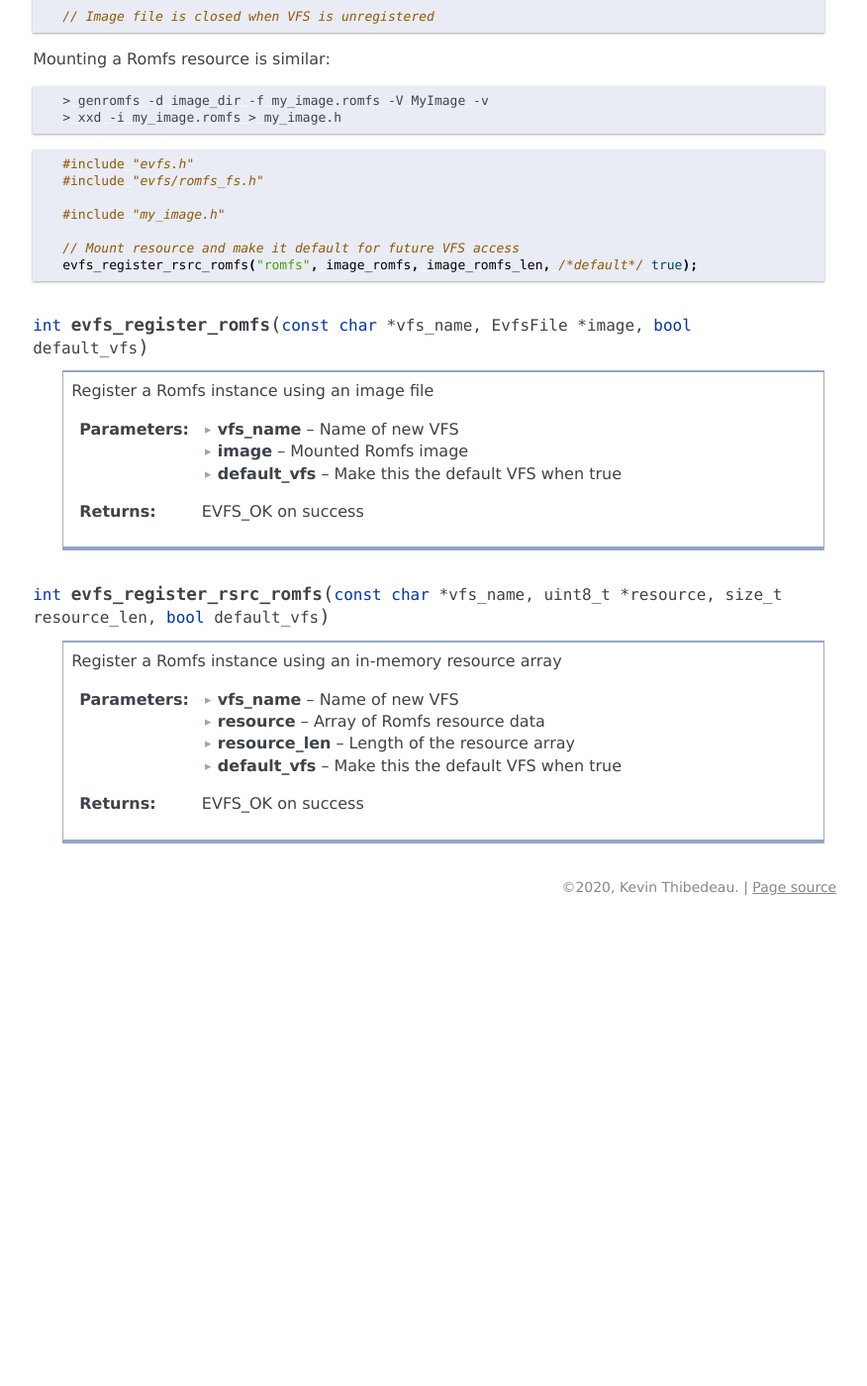
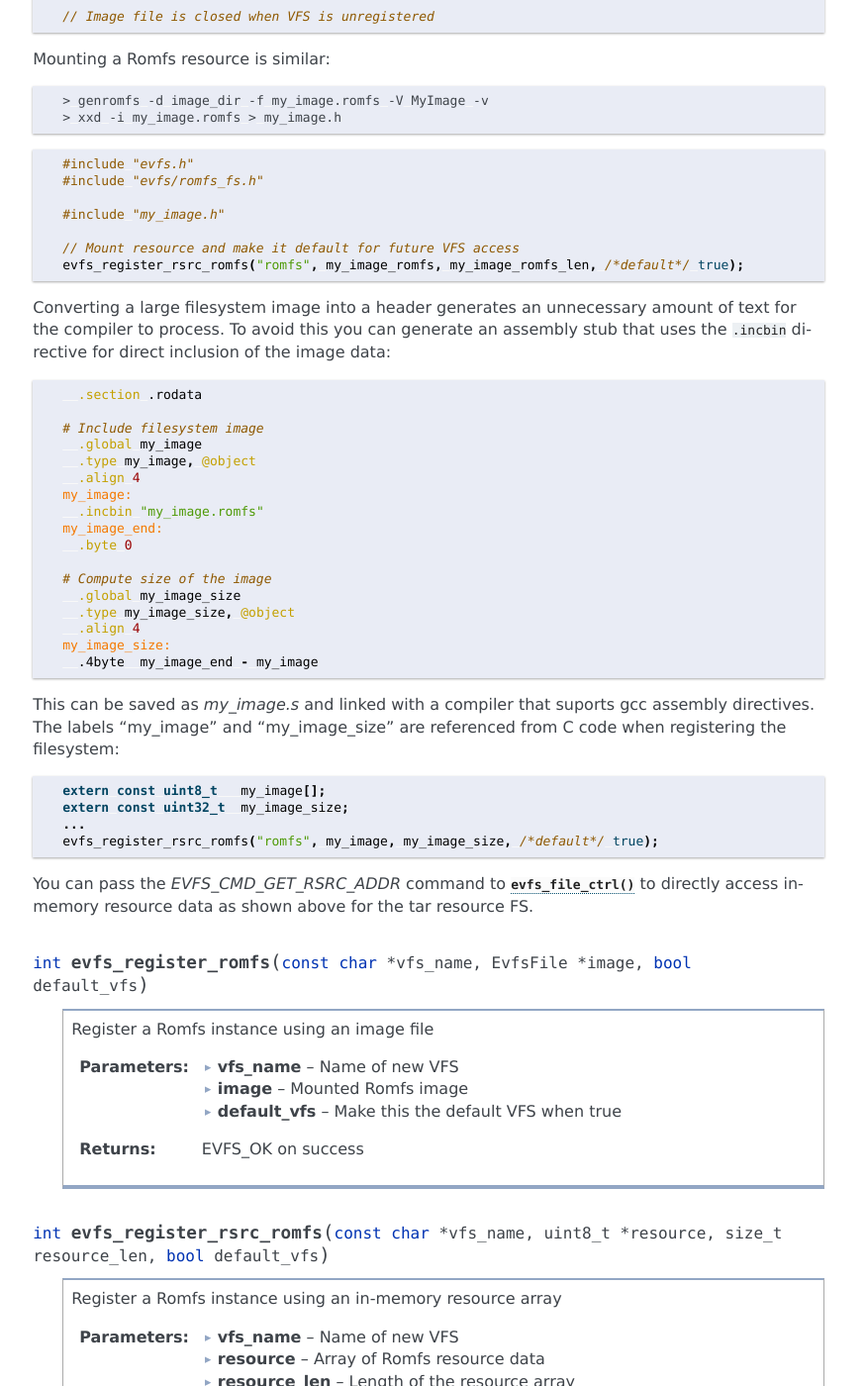
Before and after one commit to kevinpt/evfs, a Sphinx documentation site: the page built from doc/rst/api/filesystems.rst, in a window 1280 px wide and 1400 px high, scrolled down 6037 px. Shown: the whole window at 99% size, without its empty margins (256-1132 px from the left). Built offline with Sphinx 7.4.7, drawn with Linux system fonts in a browser that asks for light colours; the version number could not be read and is left out; before the commit the page ends 6971 px from its top, so only the background shows below that.

Commit message:
Add EVFS_CMD_GET_RSRC_ADDR support for Romfs

```diff
--- a/doc/rst/api/configure.rst
+++ b/doc/rst/api/configure.rst
@@ -129,3 +129,8 @@ These are options spcific to various filesystems and shims
 .. c:macro::  EVFS_USE_ROMFS_FAST_INDEX
 
   Generate a hash table index for direct lookup of file paths. When disabled, the filesystem will walk the directory tree sequentially for file lookups.
+
+
+.. c:macro:: EVFS_ROMFS_MAX_NAME_LEN
+
+  Maximum length of a Romfs file or directory name. Must be a multiple of 16. Defaults to 32. Every open file and directory object has a buffer of this size. Keep it small if memory is limited.
--- a/doc/rst/api/filesystems.rst
+++ b/doc/rst/api/filesystems.rst
@@ -291,7 +291,41 @@ Mounting a Romfs resource is similar:
   #include "my_image.h"
 
   // Mount resource and make it default for future VFS access
-  evfs_register_rsrc_romfs("romfs", image_romfs, image_romfs_len, /*default*/ true);
+  evfs_register_rsrc_romfs("romfs", my_image_romfs, my_image_romfs_len, /*default*/ true);
+
+Converting a large filesystem image into a header generates an unnecessary amount of text for the compiler to process. To avoid this you can generate an assembly stub that uses the ``.incbin`` directive for direct inclusion of the image data:
+
+.. code-block:: gas
+
+    .section .rodata
+
+  # Include filesystem image
+    .global my_image
+    .type my_image, @object
+    .align 4
+  my_image:
+    .incbin "my_image.romfs"
+  my_image_end:
+    .byte 0
+
+  # Compute size of the image
+    .global my_image_size
+    .type my_image_size, @object
+    .align 4
+  my_image_size:
+    .4byte  my_image_end - my_image
+
+This can be saved as `my_image.s` and linked with a compiler that suports gcc assembly directives. The labels "my_image" and "my_image_size" are referenced from C code when registering the filesystem:
+
+.. code-block:: c
+
+  extern const uint8_t   my_image[];
+  extern const uint32_t  my_image_size;
+  ...
+  evfs_register_rsrc_romfs("romfs", my_image, my_image_size, /*default*/ true);
+
+
+You can pass the `EVFS_CMD_GET_RSRC_ADDR` command to :c:func:`evfs_file_ctrl` to directly access in-memory resource data as shown above for the tar resource FS.
 
 
 .. c:function:: int evfs_register_romfs(const char *vfs_name, EvfsFile *image, bool default_vfs)
```
Also changed, not shown: 6 other files.
